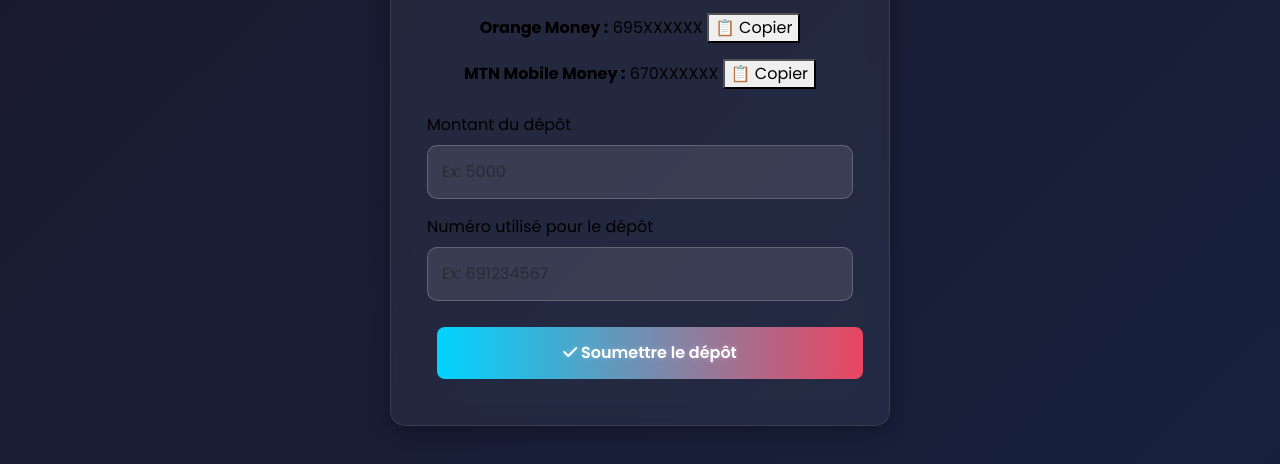
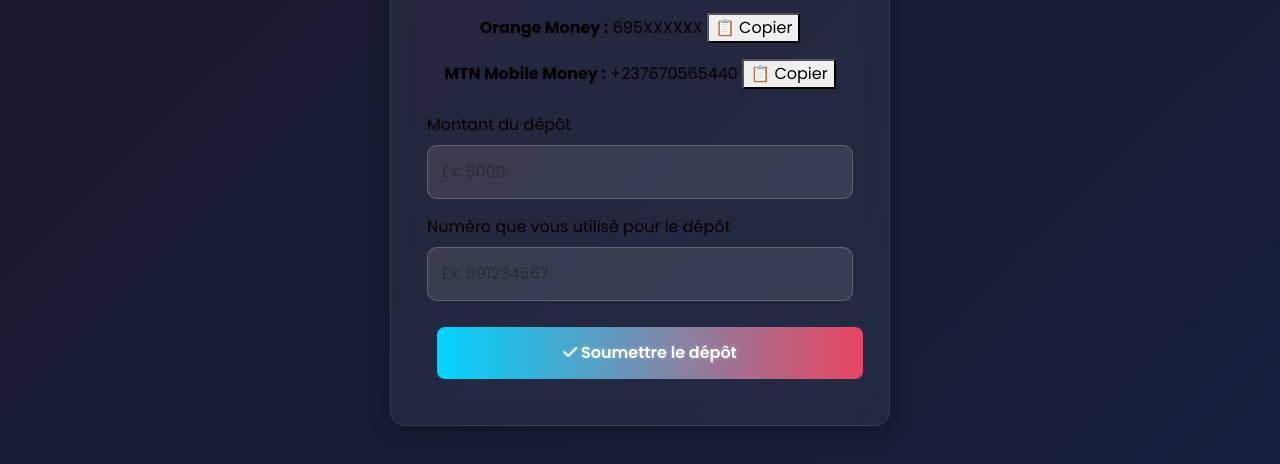
Before and after one commit to bounner/ponzi, a website: page public/deposit.html in a window 1280 px wide. Shown: the part 184-648 px from the top of the page. Drawn offline with nearby package versions, Linux system fonts and the light colour scheme; no server answers; sample sign-in values are in the browser's storage.

Commit message:
Update deposit.html

```diff
--- a/public/deposit.html
+++ b/public/deposit.html
@@ -22,7 +22,7 @@
                 <div class="deposit-info text-center">
                    <p>Envoyez votre dépôt à :</p>
                    <p><strong>Orange Money :</strong> <span id="orange-number">695XXXXXX</span> <button onclick="copyNumber('orange-number')">📋 Copier</button></p>
-                   <p><strong>MTN Mobile Money :</strong> <span id="mtn-number">670XXXXXX</span> <button onclick="copyNumber('mtn-number')">📋 Copier</button></p>
+                   <p><strong>MTN Mobile Money :</strong> <span id="mtn-number">+237670565440</span> <button onclick="copyNumber('mtn-number')">📋 Copier</button></p>
                 </div>
 
                 <form class="mt-4">
@@ -31,7 +31,7 @@
                         <input type="number" id="depositAmount" class="form-control" placeholder="Ex: 5000" required>
                     </div>
                     <div class="mb-3">
-                        <label for="depositNumber" class="form-label">Numéro utilisé pour le dépôt</label>
+                        <label for="depositNumber" class="form-label">Numéro que vous utilisé pour le dépôt</label>
                         <input type="text" id="depositNumber" class="form-control" placeholder="Ex: 691234567" required>
                     </div>
                     <button type="button" onclick="submitDeposit()" class="btn btn-success w-100">
```
